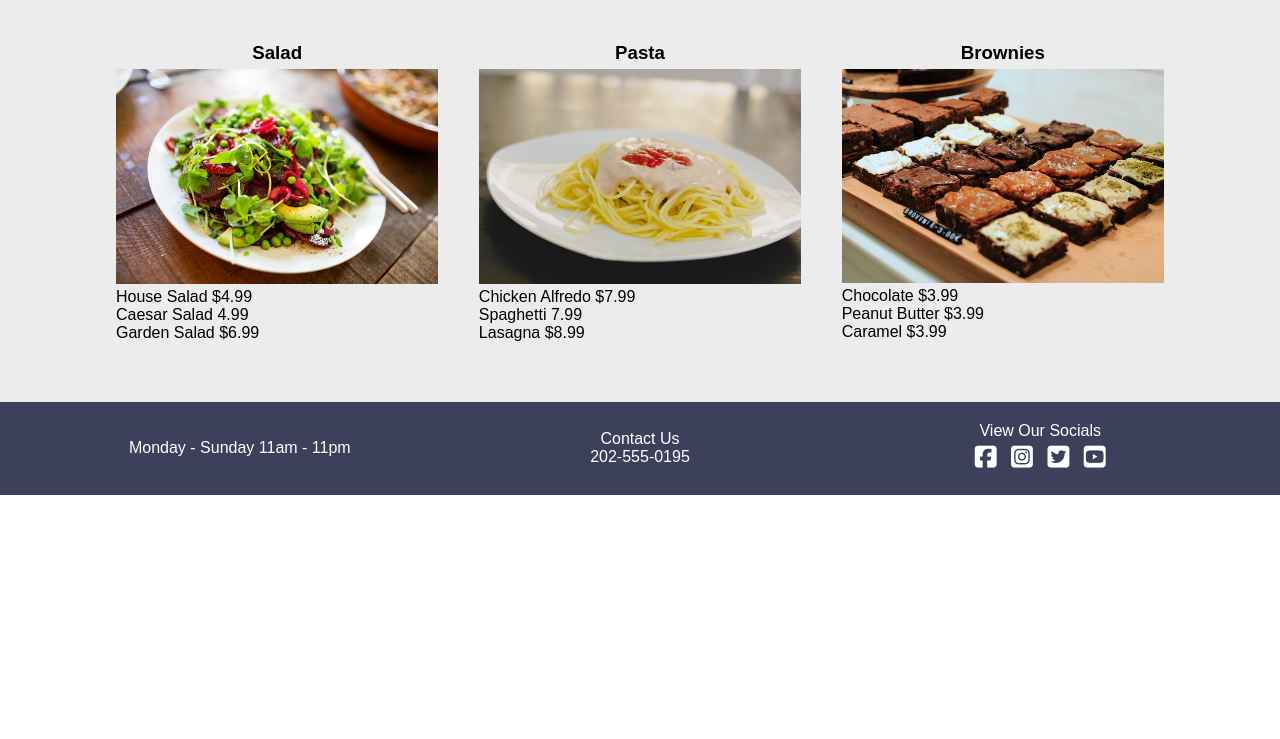
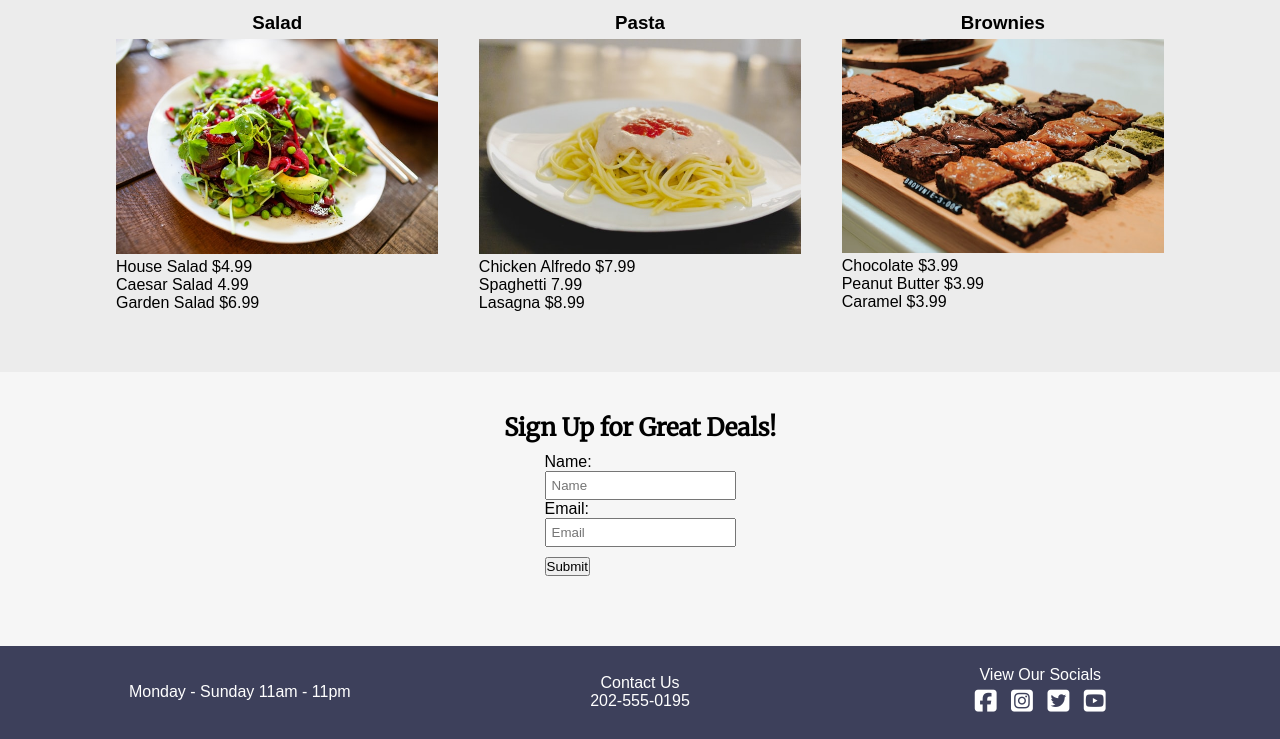
Before and after one commit to ksylve05/Project1, a plain HTML site: page index.html in a window 1280 px wide. Shown: the part 1385-2124 px from the top of the page. Before the commit the page ends 1880 px from the top, so only its background shows below. Drawn offline with nearby package versions, Linux system fonts and the light colour scheme; a web font is replaced by a local one.

Commit message:
added form with javascript

```diff
--- a/index.html
+++ b/index.html
@@ -58,7 +58,6 @@
               family-owned company, but more than that, our team has a “family”
               way of connecting and caring for one another.
             </p>
-          </div>
         </div>
       </div>
       <div id="menu" class="menu">
@@ -111,6 +110,28 @@
           </div>
         </div>
       </div>
+      <div class="form">
+        <h2>Sign Up for Great Deals!</h2>
+        <form>
+          <label for="name">Name:</label><br />
+          <input
+            type="text"
+            id="name"
+            name="name"
+            required
+            placeholder="Name"
+          /><br />
+          <label for="email">Email:</label><br />
+          <input
+            type="email"
+            id="email"
+            name="email"
+            required
+            placeholder="Email"
+          /><br />
+          <button type="submit" id="submit">Submit</button>
+        </form>
+    </div>
     </main>
     <footer id="contact">
       <div class="hours">
@@ -128,5 +149,6 @@
         <i class="fab fa-youtube-square"></i>
       </div>
     </footer>
+    <script src="./index.js"></script>
   </body>
 </html>
--- /dev/null
+++ b/index.js
@@ -0,0 +1,19 @@
+//listen for click event
+document.getElementById("submit").addEventListener("click", (e) => {
+  let value = document.getElementById("email").value;
+  let name = document.getElementById("name").value;
+
+  //check if inputs are empty
+  if (value !== "" && name !== "") {
+    storeEmail(value);
+    //tell user email is submitted
+    alert(`Thank you for submitting your email ${name}`);
+  } else {
+    alert("Please fill out forms");
+  }
+});
+
+//function for local storage
+function storeEmail(value) {
+  localStorage.setItem("email", value);
+}
--- a/mystyle.css
+++ b/mystyle.css
@@ -191,6 +191,23 @@ footer {
   cursor: pointer;
 }
 
+.form {
+  text-align: center;
+  padding: 40px 0;
+  width: 85%;
+  max-width: 1200px;
+  margin: 0 auto;
+}
+
+.form input {
+  padding: 5px;
+}
+
+form {
+  display: inline-block;
+  text-align: left;
+}
+
 /* tablet */
 @media only screen and (max-width: 700px) {
   .about-container {
```
Also changed, not shown: git-log.PNG (added).
